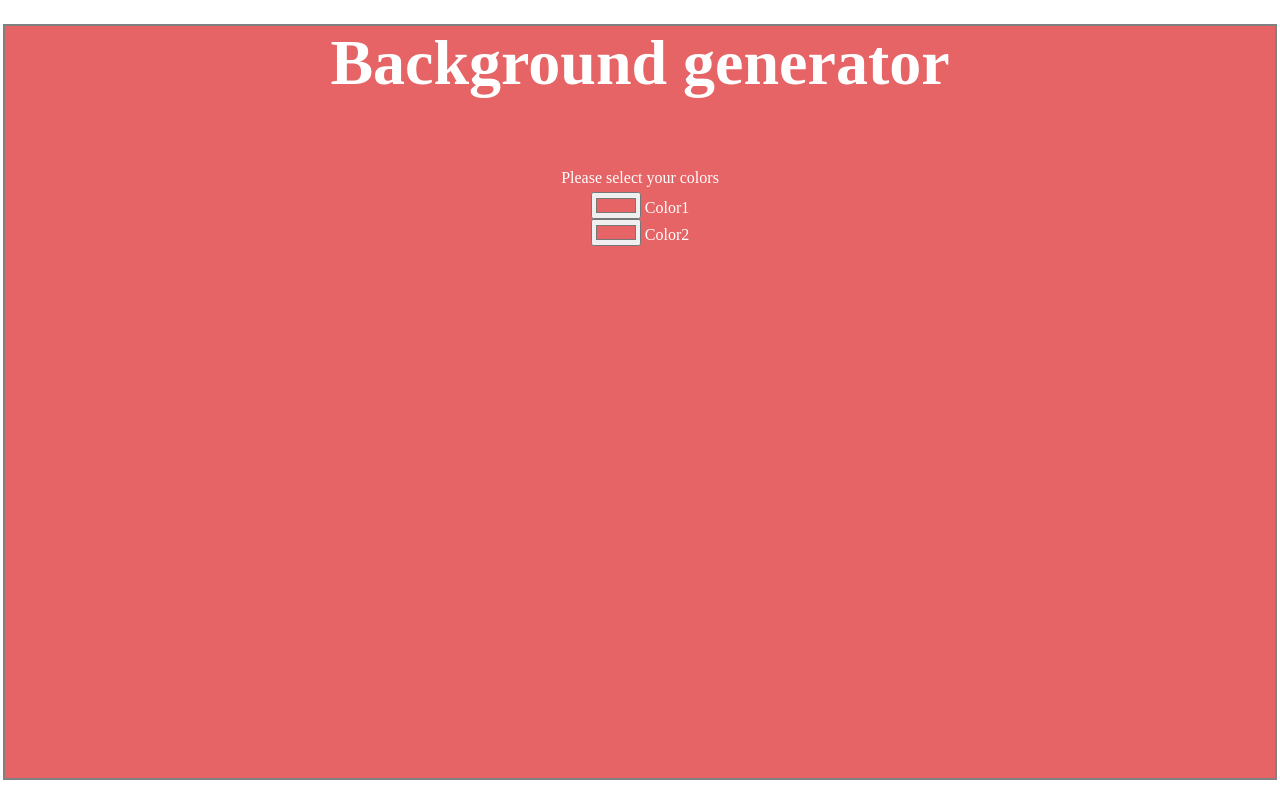
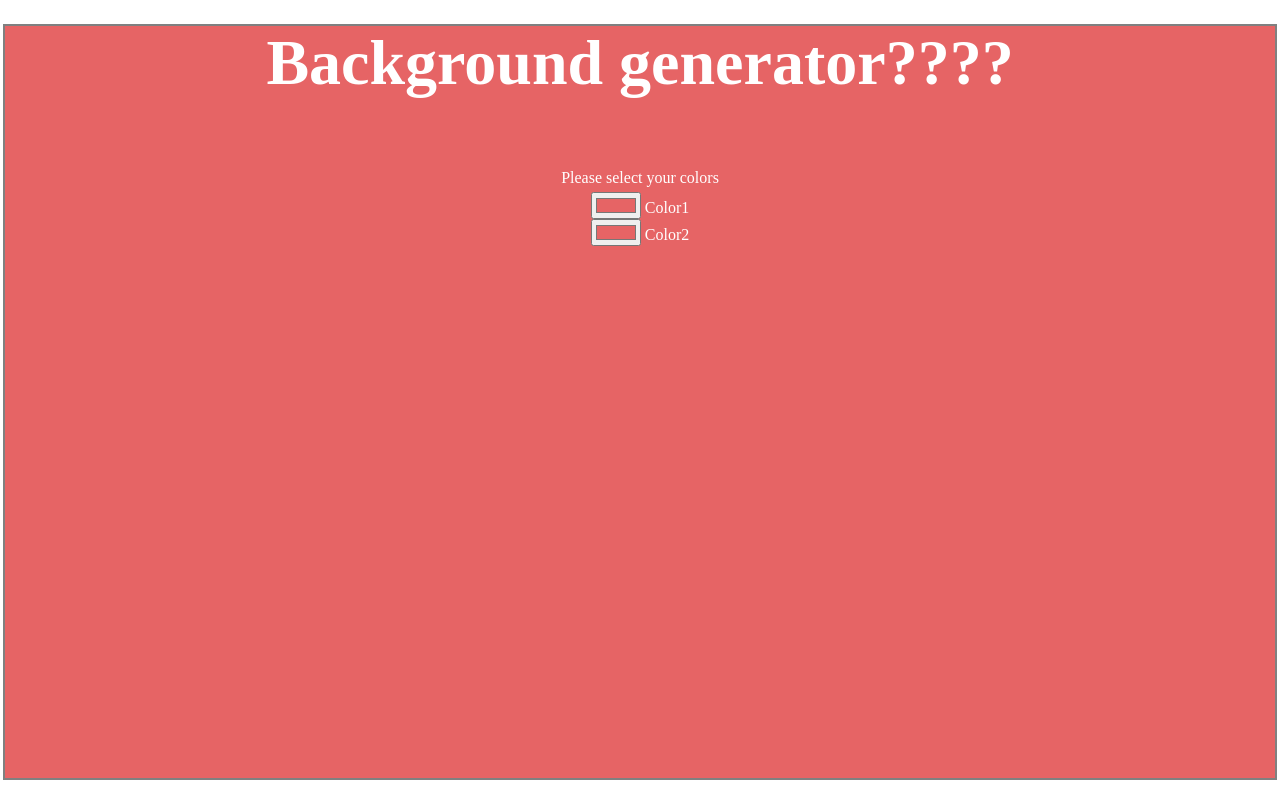
Before and after one commit to plingier/GitTest, a plain HTML site: page index.html in a window 1280 px wide. Drawn offline with Linux system fonts and the light colour scheme.

Commit message:
added question marks

```diff
--- a/index.html
+++ b/index.html
@@ -7,7 +7,7 @@
 <body>
 	<section>
 		<h1>
-			Background generator
+			Background generator????
 		</h1>
 		<p>Please select your colors</p>
 		<div>
```
